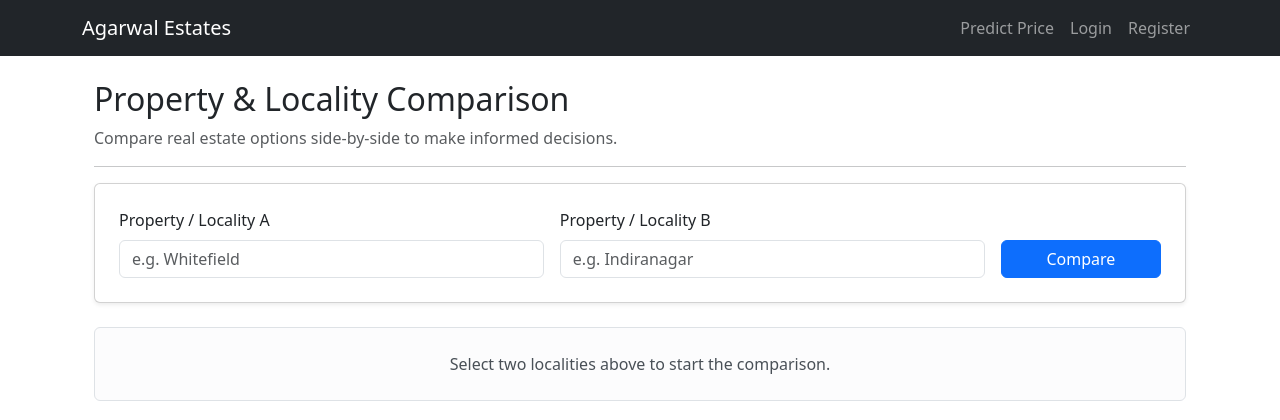
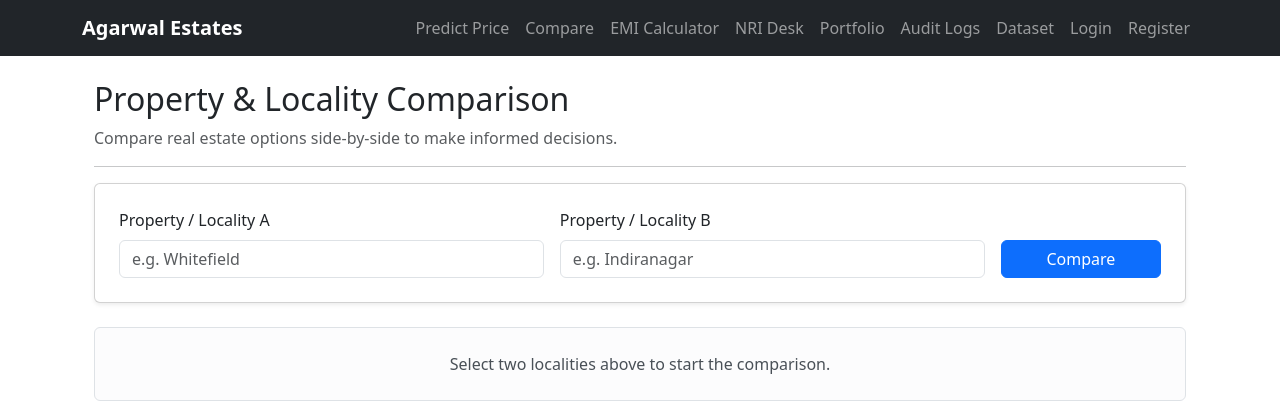
Before and after one commit to medhavishekhar20/agarwal-estates, a Flask app: page /compare in a window 1280 px wide. Shown: the top 420 px of the page. Run offline with Flask 3, Linux system fonts and the light colour scheme; the visitor is signed in with stand-in values (Sample User, id 1); parts of the project's set-up code (start-up, migrations or seed data) failed here and were passed over.

Commit message:
Enhance navbar with additional links and styles

```diff
--- a/templates/base.html
+++ b/templates/base.html
@@ -9,11 +9,22 @@
 <body>
     <nav class="navbar navbar-expand-lg navbar-dark bg-dark mb-4">
         <div class="container">
-            <a class="navbar-brand" href="/">Agarwal Estates</a>
-            <div class="navbar-nav">
-                <a class="nav-link" href="/price_predict">Predict Price</a>
-                <a class="nav-link" href="/login">Login</a>
-                <a class="nav-link" href="/register">Register</a>
+            <a class="navbar-brand fw-bold" href="/">Agarwal Estates</a>
+            <button class="navbar-toggler" type="button" data-bs-toggle="collapse" data-bs-target="#navbarNav">
+                <span class="navbar-toggler-icon"></span>
+            </button>
+            <div class="collapse navbar-collapse" id="navbarNav">
+                <div class="navbar-nav ms-auto">
+                    <a class="nav-link" href="/price_predict">Predict Price</a>
+                    <a class="nav-link" href="/compare">Compare</a>
+                    <a class="nav-link" href="/emi">EMI Calculator</a>
+                    <a class="nav-link" href="/nri_desk">NRI Desk</a>
+                    <a class="nav-link" href="/portfolio">Portfolio</a>
+                    <a class="nav-link" href="/audit_logs">Audit Logs</a>
+                    <a class="nav-link" href="/dataset_management">Dataset</a>
+                    <a class="nav-link" href="/login">Login</a>
+                    <a class="nav-link" href="/register">Register</a>
+                </div>
             </div>
         </div>
     </nav>
```
